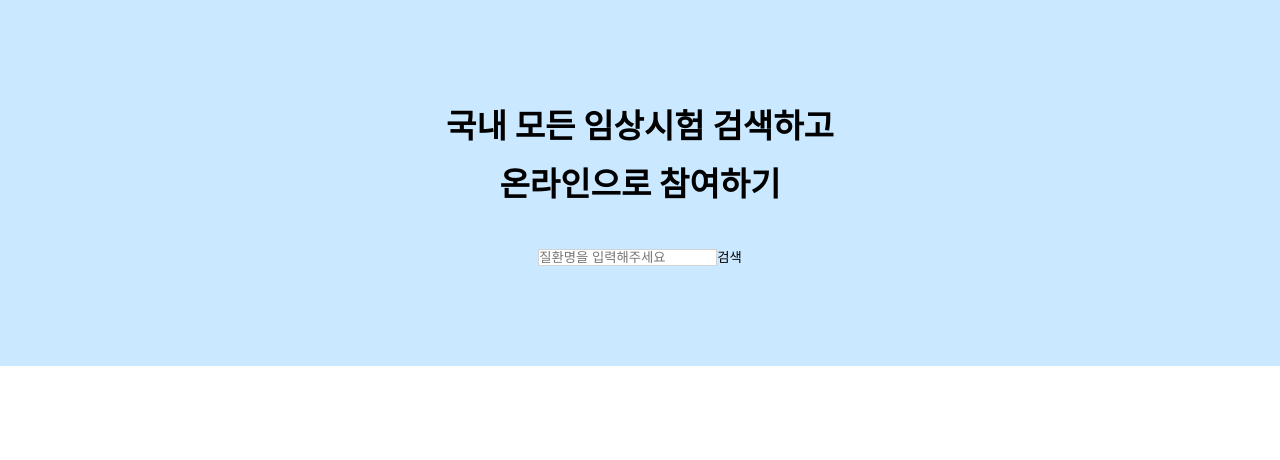
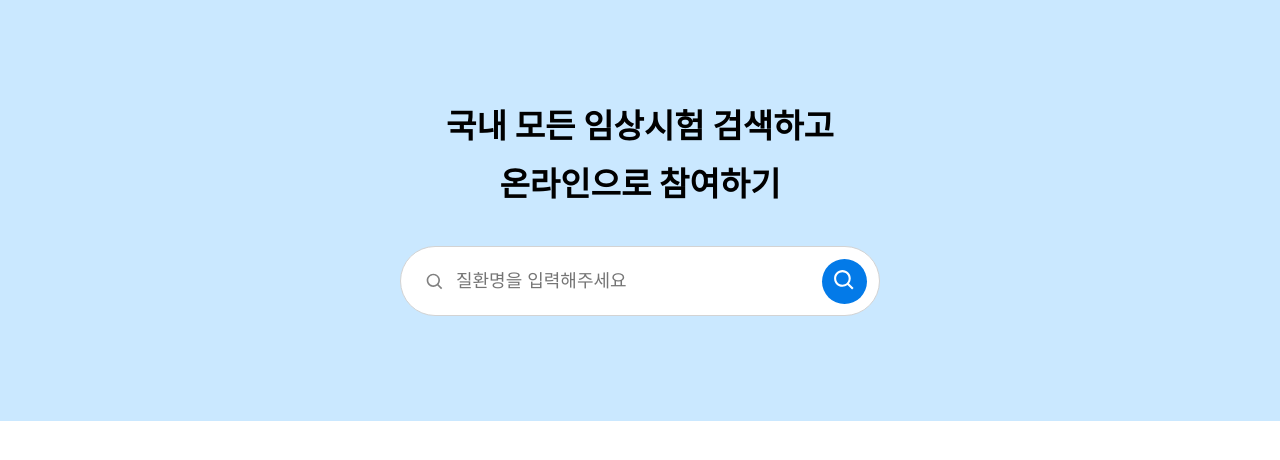
Before and after one commit to JulyK9/pre-onboarding-11th-4, a React (Create React App) app: page / in a window 1280 px wide. Shown: the top 460 px of the page. Built offline with nearby package versions, Linux system fonts and the light colour scheme.

Commit message:
feat: 서치바 디자인 및 토글 로직 적용

```diff
--- /dev/null
+++ b/src/components/Button.tsx
@@ -0,0 +1,29 @@
+import React, { ReactNode } from 'react';
+import { styled } from 'styled-components';
+
+interface ButtonProps {
+  // text: string;
+  children: ReactNode;
+  type?: 'submit' | 'button' | 'reset';
+}
+
+const Button = ({ children, type, ...props }: ButtonProps) => {
+  return (
+    <>
+      <SearchButton type={type}>{children}</SearchButton>
+    </>
+  );
+};
+
+export default Button;
+
+const SearchButton = styled.button`
+  width: 45px;
+  height: 45px;
+  border-radius: 50%;
+  padding: 8px;
+  background-color: #037ae8;
+  position: absolute;
+  right: 13px;
+  top: 13px;
+`;
--- a/src/components/SearchBar.tsx
+++ b/src/components/SearchBar.tsx
@@ -2,6 +2,12 @@ import React from 'react';
 import { useDispatch, useSelector } from 'react-redux';
 import { setSearchWord } from 'redux/reducers';
 import { RootState } from '../redux/store';
+import { styled } from 'styled-components';
+import { BiSearch } from 'react-icons/bi';
+
+import SearchInput from './SearchInput';
+import Button from './Button';
+import { toggleDropDown } from 'redux/toggleReducers';
 
 const SearchBar = () => {
   const dispatch = useDispatch();
@@ -11,15 +17,41 @@ const SearchBar = () => {
     dispatch(setSearchWord(currentWord));
   };
 
-  const value = useSelector((store: RootState) => store.search);
-  console.log(value);
+  const { currentWord } = useSelector((store: RootState) => store.search);
+  console.log(currentWord);
+
+  const onToggleChange = () => {
+    dispatch(toggleDropDown());
+  };
 
   return (
-    <div>
-      <input type="text" onChange={onSearchWordChange} placeholder="질환명을 입력해주세요" />
-      <button>검색</button>
-    </div>
+    <BarWrapper>
+      <SearchInput
+        type="text"
+        placeholder="질환명을 입력해주세요"
+        onChange={onSearchWordChange}
+        onFocus={onToggleChange}
+        onBlur={onToggleChange}
+      />
+      <InputIconWrapper>
+        <BiSearch size={20} color="gray" />
+      </InputIconWrapper>
+      <Button type="button">
+        <BiSearch size={25} color="white" />
+      </Button>
+    </BarWrapper>
   );
 };
 
 export default SearchBar;
+
+const BarWrapper = styled.div`
+  position: relative;
+  margin-bottom: 5px;
+`;
+
+const InputIconWrapper = styled.div`
+  position: absolute;
+  top: 26px;
+  left: 25px;
+`;
--- /dev/null
+++ b/src/components/SearchInput.tsx
@@ -0,0 +1,24 @@
+import React from 'react';
+import { styled } from 'styled-components';
+
+interface SearchInputProps {
+  type: React.HTMLInputTypeAttribute;
+  placeholder: string;
+  onChange?: React.ChangeEventHandler<HTMLInputElement>;
+  onFocus?: React.FocusEventHandler<HTMLInputElement>;
+  onBlur?: React.FocusEventHandler<HTMLInputElement>;
+}
+
+const SearchInput = ({ type, placeholder, onChange, onFocus, onBlur }: SearchInputProps) => {
+  return <StyledInput type={type} placeholder={placeholder} onChange={onChange} onFocus={onFocus} onBlur={onBlur} />;
+};
+
+export default SearchInput;
+
+const StyledInput = styled.input`
+  width: 480px;
+  height: 70px;
+  border-radius: 50px;
+  font-size: 18px;
+  padding-left: 55px;
+`;
```
